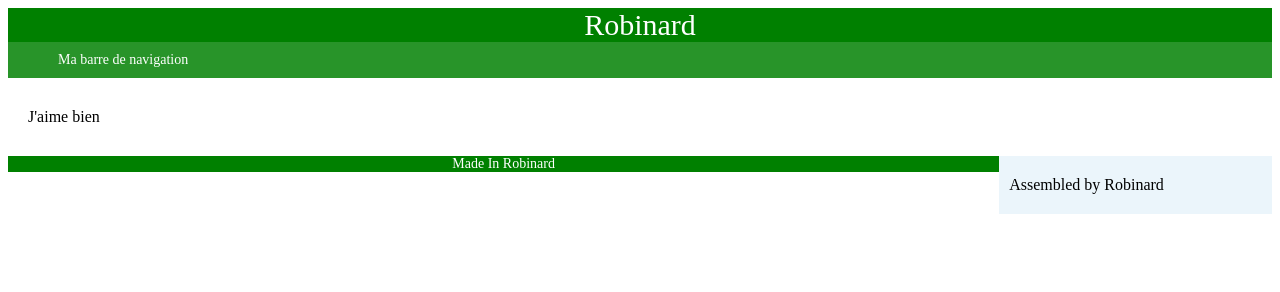
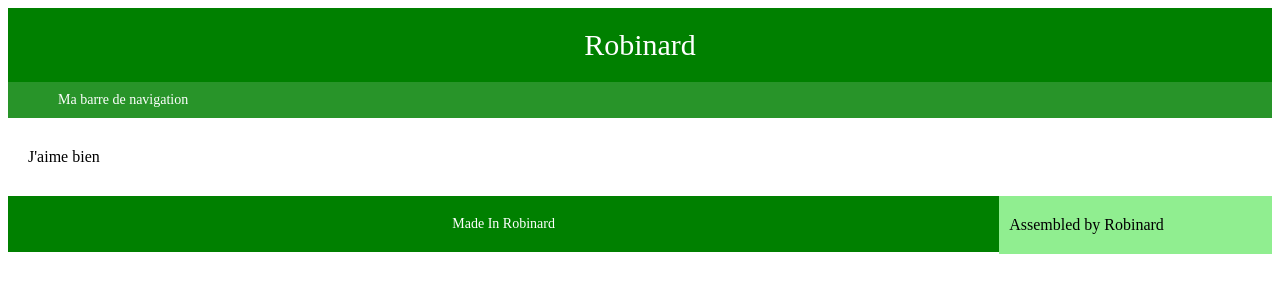
Before and after one commit to Lberthereau/MW, a plain HTML site: page index.html in a window 1280 px wide. Drawn offline with Linux system fonts and the light colour scheme.

Commit message:
Defi 2 - CSS intermediaire

```diff
--- a/style.css
+++ b/style.css
@@ -1,7 +1,7 @@
 /*body,header,footer,section,aside,nav*/
 header {
 	background-color: /*#2874a6*/green;
-	margin: 20px,0px;
+	padding: 20px 0px;
 	text-align: center;
 	font-size: 30px;
 	color: white;
@@ -17,14 +17,15 @@ section {
 	padding: 30px 20px;
 }
 aside {
-	background-color: #ebf5fb;
-	padding: 20px 10px;
 	float: right;
 	width: 20%;
+	background-color: lightgreen;
+	padding: 20px 10px;
+
 }
 footer {
 	background-color: green;
-	padding: 20px,0px;
+	padding: 20px 0px;
 	text-align: center;
 	font-size: 14px;
 	color: white;
```
